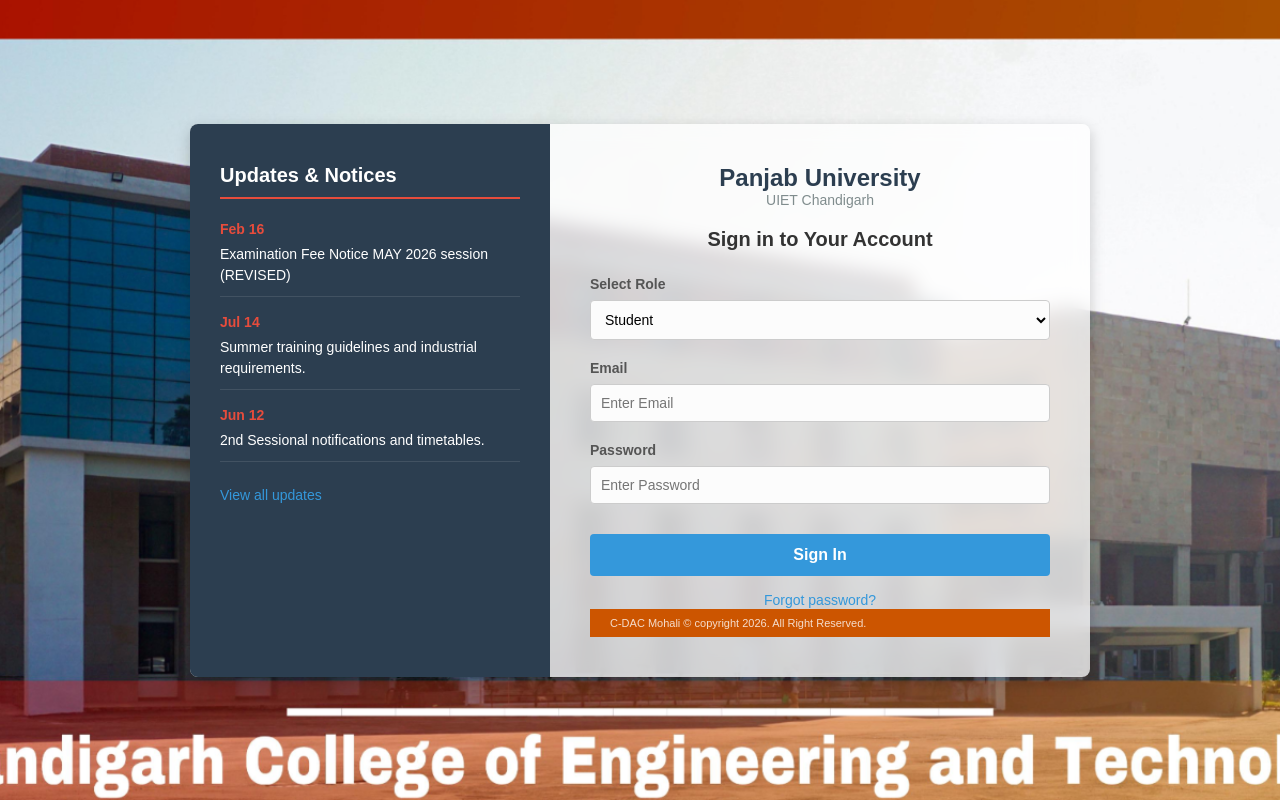
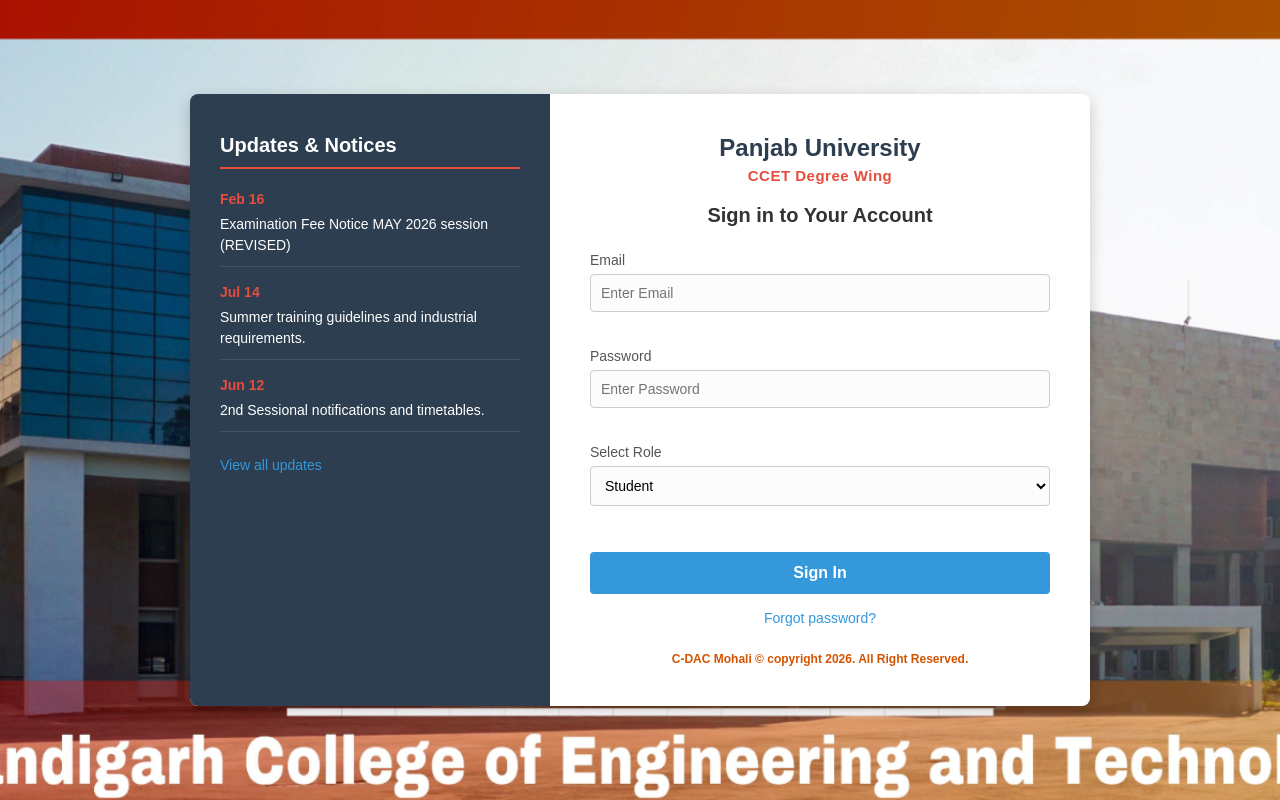
Before and after one commit to Ayush-Garg-CSE/ccet-academic-portal, a Flask app: page / in a window 1280 px wide. Run offline with Flask 3, Linux system fonts and the light colour scheme.

Commit message:
Feat: finish login page design

```diff
--- a/static/style.css
+++ b/static/style.css
@@ -7,7 +7,7 @@
 }
 
 /* =========================
-   LOGIN PAGE STYLES
+    LOGIN PAGE STYLES
    ========================= */
 body.login-page {
     background-image: url("/static/bg.jpg.png");
@@ -15,7 +15,7 @@
     background-position: center;
     background-repeat: no-repeat;
     background-attachment: fixed;
-
+    margin: 0;
     display: flex;
     justify-content: center;
     align-items: center;
@@ -25,11 +25,7 @@
 .login-container {
     display: flex;
     width: 900px;
-
-    background: rgba(255,255,255,0.75);
-    backdrop-filter: blur(10px);
-    -webkit-backdrop-filter: blur(10px);
-
+    background: #ffffff;
     box-shadow: 0 5px 15px rgba(0,0,0,0.2);
     border-radius: 8px;
     overflow: hidden;
@@ -95,8 +91,11 @@
 }
 
 .logo-container p {
-    color: #7f8c8d;
-    font-size: 14px;
+    color: #e74c3c;
+    font-size: 15px;
+    font-weight: bold;
+    letter-spacing: 0.5px;
+    margin-top: 5px;
 }
 
 .login-box h2 {
@@ -112,10 +111,10 @@
 
 .input-group label {
     display: block;
-    margin-bottom: 8px;
+    margin-bottom: 6px;
     font-size: 14px;
     color: #555555;
-    font-weight: bold;
+    font-weight: 500;
 }
 
 .input-group input, .input-group select {
@@ -125,6 +124,8 @@
     border-radius: 4px;
     font-size: 14px;
     background-color: #fcfcfc;
+    margin-bottom: 16px;
+    box-sizing: border-box;
 }
 
 .btn-submit {
@@ -145,22 +146,25 @@
     background-color: #2980b9;
 }
 
+.footer-login {
+    text-align: center;
+    color: #d35400;
+    font-size: 12px;
+    font-weight: bold;
+    margin-top: 25px;
+    width: 100%;
+}
+
 .form-footer {
     text-align: center;
     margin-top: 15px;
+    margin-bottom: 5px;
 }
 
 .form-footer a {
     color: #3498db;
     text-decoration: none;
     font-size: 14px;
-}
-
-.footer-login {
-    text-align: center;
-    font-size: 12px;
-    color: #999999;
-    margin-top: 40px;
 }
 
 /* =========================
--- a/templates/index.html
+++ b/templates/index.html
@@ -23,13 +23,26 @@
             <div class="login-box">
                 <div class="logo-container">
                     <h3>Panjab University</h3>
-                    <p>UIET Chandigarh</p>
+                    <p>CCET Degree Wing</p>
                 </div>
 
                 <h2>Sign in to Your Account</h2>
 
                 <!-- Updated form action to point to Flask backend -->
                 <form action="http://127.0.0.1:5000/login" method="POST">
+
+
+
+                    <div class="input-group">
+                        <label for="email">Email</label>
+                        <!-- Changed name to 'email' to match backend -->
+                        <input type="text" id="email" name="email" placeholder="Enter Email" required>
+                    </div>
+
+                    <div class="input-group">
+                        <label for="password">Password</label>
+                        <input type="password" id="password" name="password" placeholder="Enter Password" required>
+                    </div>
 
                     <div class="input-group">
                         <label for="role">Select Role</label>
@@ -47,31 +60,18 @@
                             <option value="SO">SO</option>
                         </select>
                     </div>
-
-                    <div class="input-group">
-                        <label for="email">Email</label>
-                        <!-- Changed name to 'email' to match backend -->
-                        <input type="text" id="email" name="email" placeholder="Enter Email" required>
-                    </div>
-
-                    <div class="input-group">
-                        <label for="password">Password</label>
-                        <input type="password" id="password" name="password" placeholder="Enter Password" required>
-                    </div>
-
                     <button type="submit" class="btn-submit">Sign In</button>
 
                     <div class="form-footer">
                         <a href="#">Forgot password?</a>
                     </div>
+
+                    <div class="footer-login">
+                        C-DAC Mohali © copyright 2026. All Right Reserved.
+                    </div>
                 </form>
             </div>
-
-            <div class="footer">
-                <p>C-DAC Mohali © copyright 2026. All Right Reserved.</p>
-            </div>
         </div>
-
     </div>
 </body>
 </html>
```
